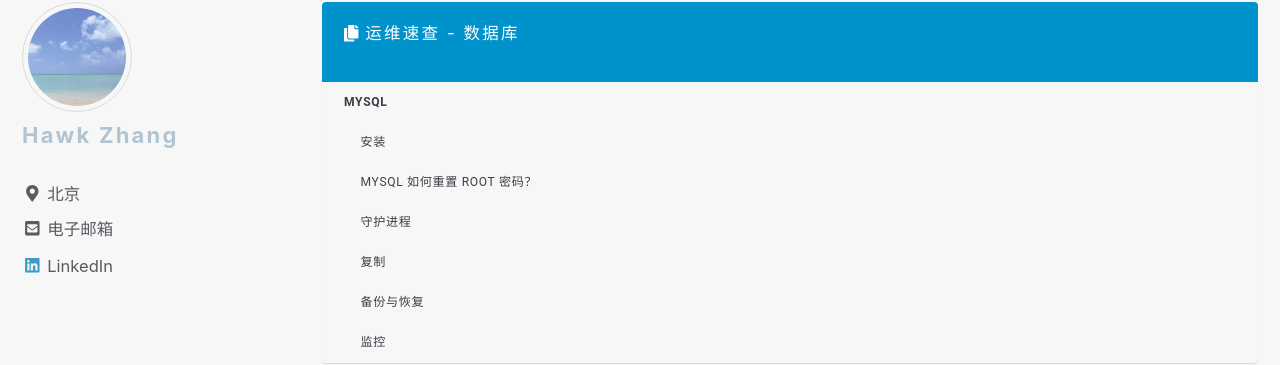
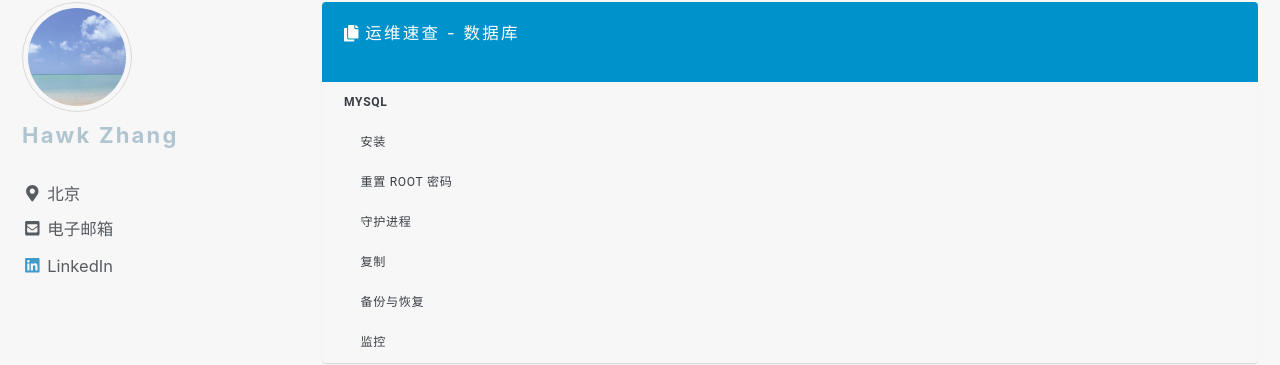
Before and after one commit to narru888/linotes_note, a Jekyll site: the page built from _posts/cheatsheet/2017-05-01-db.md, in a window 1280 px wide and 900 px high, scrolled down 310 px. Shown: the part 85-450 px from the top of the window. Built offline with Jekyll 4.4.1, drawn with Linux system fonts in a browser that asks for light colours; nearby versions of some CDN libraries; a script that is not in the unit is left out; some of the changed text lies outside the part shown.

Commit message:
update on 2018-12-09 16:39:01 CST

```diff
--- a/_posts/cheatsheet/2017-05-01-db.md
+++ b/_posts/cheatsheet/2017-05-01-db.md
@@ -83,7 +83,7 @@ $ sudo mysql_secure_installation
 
 
 
-### MySQL 如何重置 root 密码？
+### 重置 root 密码
 
 
 
```
